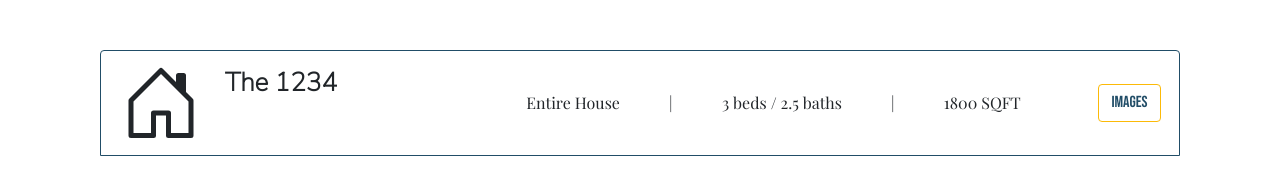
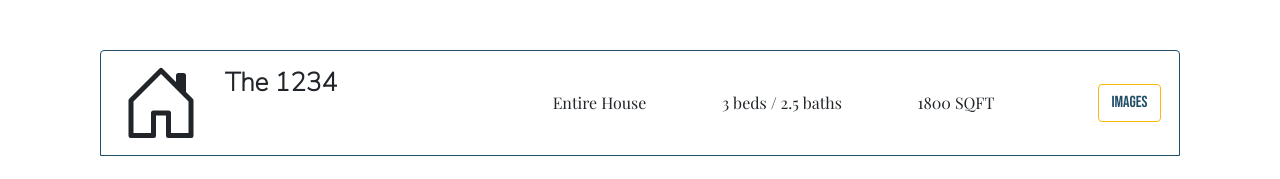
Before and after one commit to ako-21/hickory-grove, a React app: page / in a window 1280 px wide. Shown: the part 1507-1686 px from the top of the page. Built offline with nearby package versions, Linux system fonts and the light colour scheme.

Commit message:
resp edit

```diff
--- a/src/components/HomePage/Section3.js
+++ b/src/components/HomePage/Section3.js
@@ -22,11 +22,9 @@ class Section3 extends React.Component {
                   <BsHouseDoor className="mr-4" size={80}></BsHouseDoor>
                   <p className="font2" style={{ fontWeight: '900', fontSize: '26px' }}>The 1234</p>
                 </Col>
-                <Col className="d-flex align-items-center list-area-margins-top" style={{ justifyContent: 'space-evenly' }} lg={7} xl={7} md={12}>
+                <Col className="d-flex align-items-center list-area-margins-top list-area-row" style={{ justifyContent: 'space-evenly' }} lg={7} xl={7} md={12}>
                   <p className="d-flex mb-0 font3" >Entire House</p>
-                  <p className="d-flex mb-0 font3">|</p>
                   <p className="d-flex mb-0 font3">3 beds / 2.5 baths</p>
-                  <p className="d-flex mb-0 font3">|</p>
                   <p className="d-flex mb-0 font3">1800 SQFT</p>
                 </Col>
                 <Col className="d-flex align-items-center justify-content-center list-area-margins-top list-area-margins-bottom" lg={1} xl={1} md={12}>
@@ -40,7 +38,7 @@ class Section3 extends React.Component {
                   <BsHouseDoor className="mr-4" size={80}></BsHouseDoor>
                   <p className="font2" style={{ fontWeight: '900', fontSize: '26px' }}>The Suite</p>
                 </Col>
-                <Col className="d-flex align-items-center list-area-margins-top" style={{ justifyContent: 'space-evenly' }} lg={7} xl={7} md={12}>
+                <Col className="d-flex align-items-center list-area-margins-top list-area-row" style={{ justifyContent: 'space-evenly' }} lg={7} xl={7} md={12}>
                   <p className="d-flex mb-0 font3" >Master Bedroom</p>
                   <p className="d-flex mb-0 font3">Private bath w/ tub</p>
                   <p className="d-flex mb-0 font3">400 SQFT</p>
@@ -56,7 +54,7 @@ class Section3 extends React.Component {
                   <BsHouseDoor className="mr-4" size={80}></BsHouseDoor>
                   <p className="font2" style={{ fontWeight: '900', fontSize: '26px' }}>The Roommate</p>
                 </Col>
-                <Col className="d-flex align-items-center" style={{ justifyContent: 'space-evenly' }} lg={7} xl={7} md={12}>
+                <Col className="d-flex align-items-center list-area-margins-top list-area-row" style={{ justifyContent: 'space-evenly' }} lg={7} xl={7} md={12}>
                   <p className="d-flex mb-0 font3" >Bedroom</p>
                   <p className="d-flex mb-0 font3">Shared Bathroom</p>
                   <p className="d-flex mb-0 font3">200 SQFT</p>
@@ -72,7 +70,7 @@ class Section3 extends React.Component {
                   <BsHouseDoor className="mr-4" size={80}></BsHouseDoor>
                   <p className="font2" style={{ fontWeight: '900', fontSize: '26px' }}>The Nomad</p>
                 </Col>
-                <Col className="d-flex align-items-center" style={{ justifyContent: 'space-evenly' }} lg={7} xl={7} md={12}>
+                <Col className="d-flex align-items-center list-area-margins-top list-area-row" style={{ justifyContent: 'space-evenly' }} lg={7} xl={7} md={12}>
                   <p className="d-flex mb-0 font3" >Shared Space</p>
                   <p className="d-flex mb-0 font3">Shared Bathroom</p>
                   <p className="d-flex mb-0 font3">200 SQFT</p>
--- a/src/index.scss
+++ b/src/index.scss
@@ -69,6 +69,10 @@ $theme-colors: (
   .list-image {
     justify-content: center;
   }
+  .list-area-row {
+    display: flex;
+    flex-direction: column;
+  }
 }
 
 @media (min-width: 576px) {
@@ -80,6 +84,10 @@ $theme-colors: (
   }
   .list-image {
     justify-content: center;
+  }
+  .list-area-row {
+    display: flex;
+    flex-direction: row;
   }
 }
 
```
